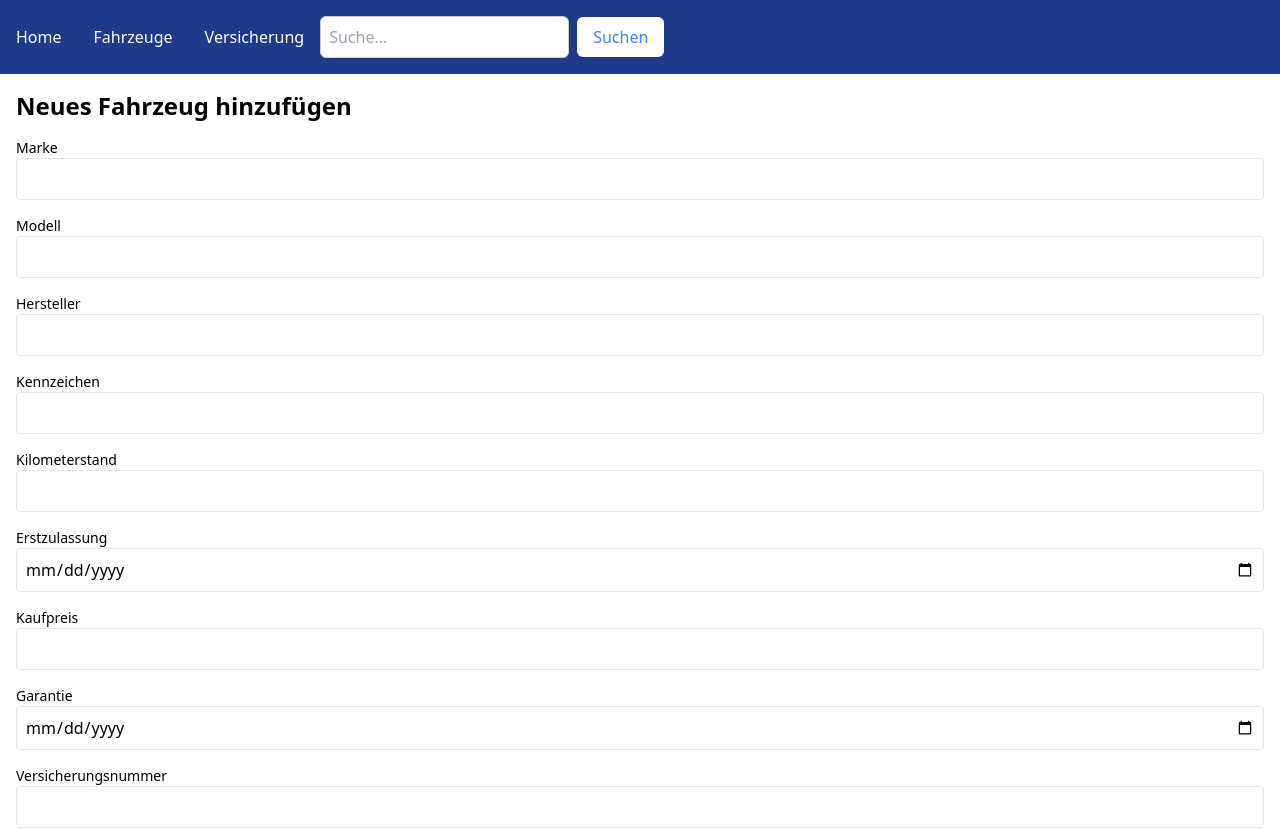
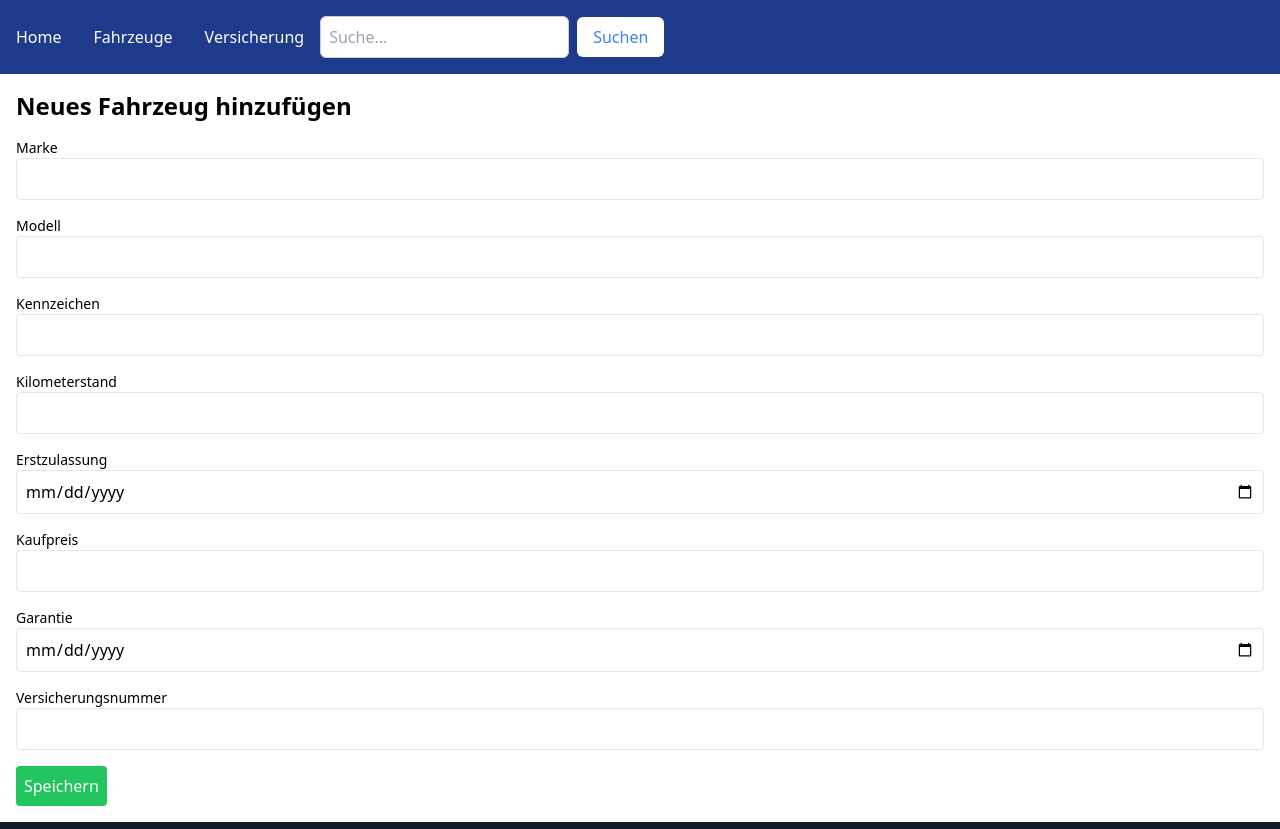
Before and after one commit to Milkricee/Fahrzeugmanagement, a Nuxt app: page /kfz/neues-fahrzeug in a window 1280 px wide. Shown: the top 829 px of the page. Built offline with nearby package versions, Linux system fonts and the light colour scheme.

Commit message:
Remove 'Hersteller' field from vehicle creation form

```diff
--- a/pages/kfz/neues-fahrzeug.vue
+++ b/pages/kfz/neues-fahrzeug.vue
@@ -9,10 +9,6 @@
       <div>
         <label class="block text-sm font-medium" for="modell">Modell</label>
         <input id="modell" v-model="newFahrzeug.modell" type="text" class="p-2 border rounded w-full" required />
-      </div>
-      <div>
-        <label class="block text-sm font-medium" for="hersteller">Hersteller</label>
-        <input id="hersteller" v-model="newFahrzeug.hersteller" type="text" class="p-2 border rounded w-full" required />
       </div>
       <div>
         <label class="block text-sm font-medium" for="kennzeichen">Kennzeichen</label>
@@ -54,7 +50,6 @@ import { useNuxtApp, useRouter } from '#app';
 const newFahrzeug = ref({
   marke: '',
   modell: '',
-  hersteller: '',
   kennzeichen: '',
   kilometerstand: null,
   erstzulassung: null,
@@ -72,7 +67,6 @@ async function addFahrzeug() {
   const processedFahrzeug = {
     marke: newFahrzeug.value.marke || null,
     modell: newFahrzeug.value.modell,
-    hersteller: newFahrzeug.value.hersteller,
     kennzeichen: newFahrzeug.value.kennzeichen,
     kilometerstand: newFahrzeug.value.kilometerstand || null,
     erstzulassung: newFahrzeug.value.erstzulassung || null,
```
